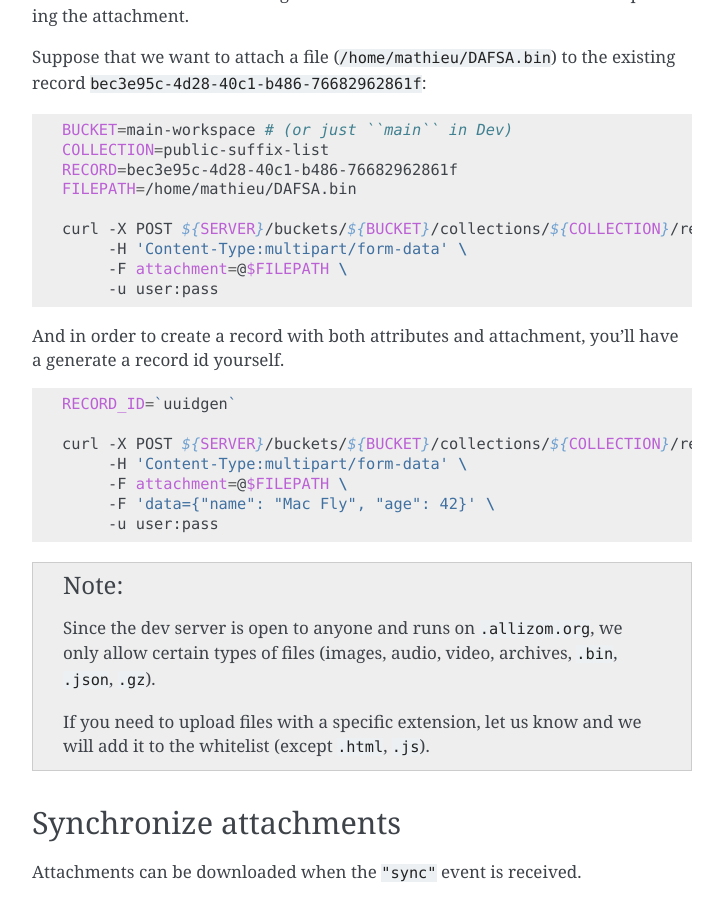
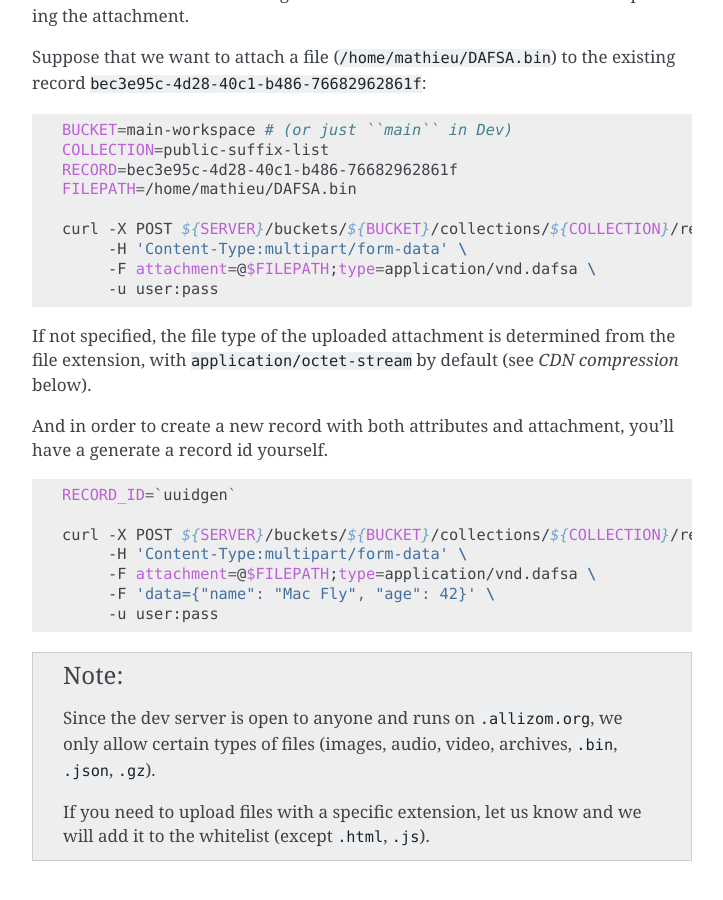
Before and after one commit to mozilla/remote-settings, a Sphinx documentation site: the page built from docs/tutorial-attachments.rst, in a window 1280 px wide and 900 px high, scrolled down 967 px. Shown: the whole window, without its empty margins (388-1111 px from the left). Built offline with Sphinx 7.4.7, drawn with Linux system fonts in a browser that asks for light colours.

Commit message:
Mention file type during attachment upload

```diff
--- a/docs/tutorial-attachments.rst
+++ b/docs/tutorial-attachments.rst
@@ -50,10 +50,12 @@ Suppose that we want to attach a file (``/home/mathieu/DAFSA.bin``) to the exist
 
     curl -X POST ${SERVER}/buckets/${BUCKET}/collections/${COLLECTION}/records/${RECORD}/attachment \
          -H 'Content-Type:multipart/form-data' \
-         -F attachment=@$FILEPATH \
+         -F attachment=@$FILEPATH;type=application/vnd.dafsa \
          -u user:pass
 
-And in order to create a record with both attributes and attachment, you'll have a generate a record id yourself.
+If not specified, the file type of the uploaded attachment is determined from the file extension, with ``application/octet-stream`` by default (see *CDN compression* below).
+
+And in order to create a new record with both attributes and attachment, you'll have a generate a record id yourself.
 
 .. code-block:: bash
 
@@ -61,7 +63,7 @@ And in order to create a record with both attributes and attachment, you'll have
 
     curl -X POST ${SERVER}/buckets/${BUCKET}/collections/${COLLECTION}/records/${RECORD_ID}/attachment \
          -H 'Content-Type:multipart/form-data' \
-         -F attachment=@$FILEPATH \
+         -F attachment=@$FILEPATH;type=application/vnd.dafsa \
          -F 'data={"name": "Mac Fly", "age": 42}' \
          -u user:pass
 
```
